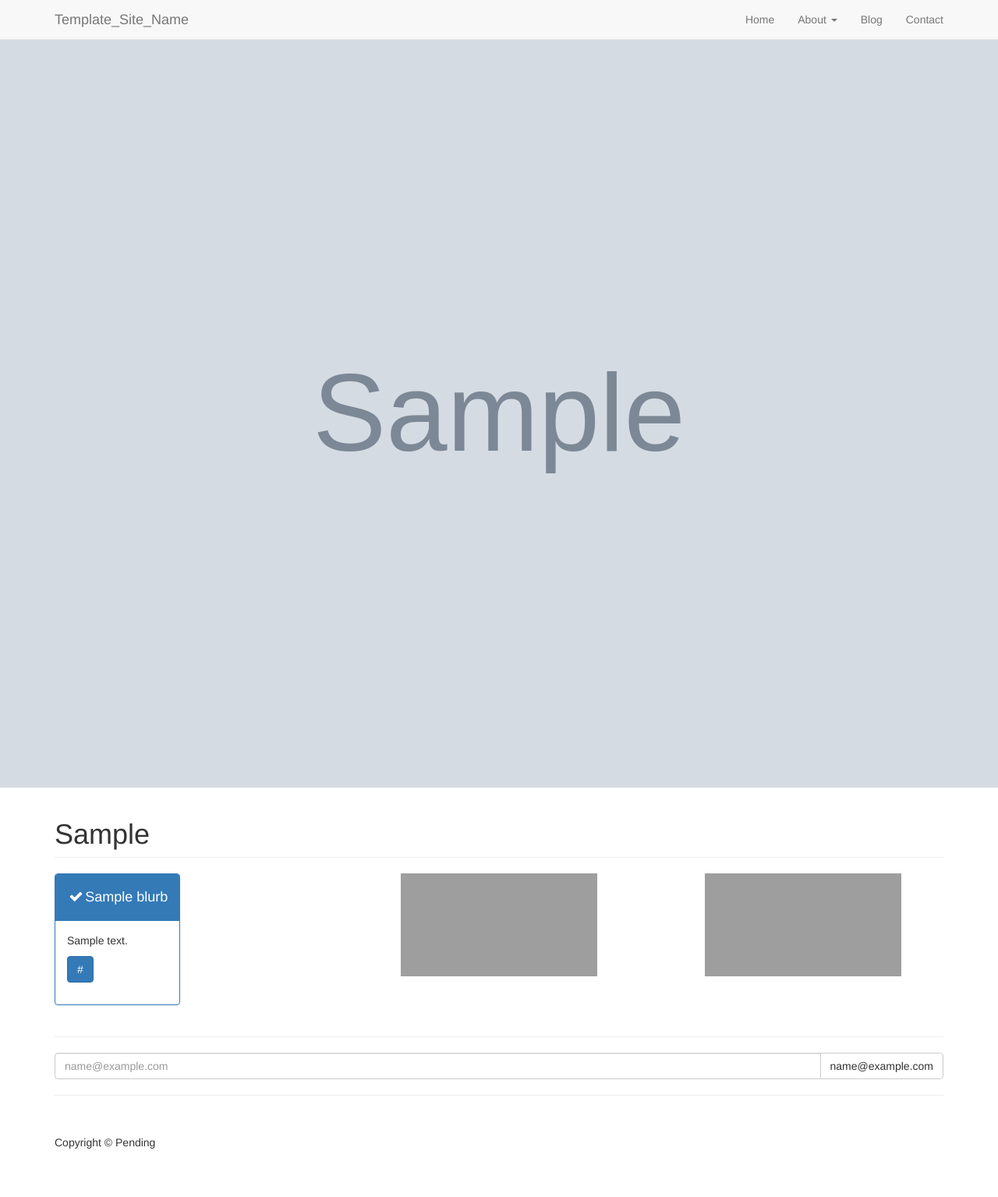
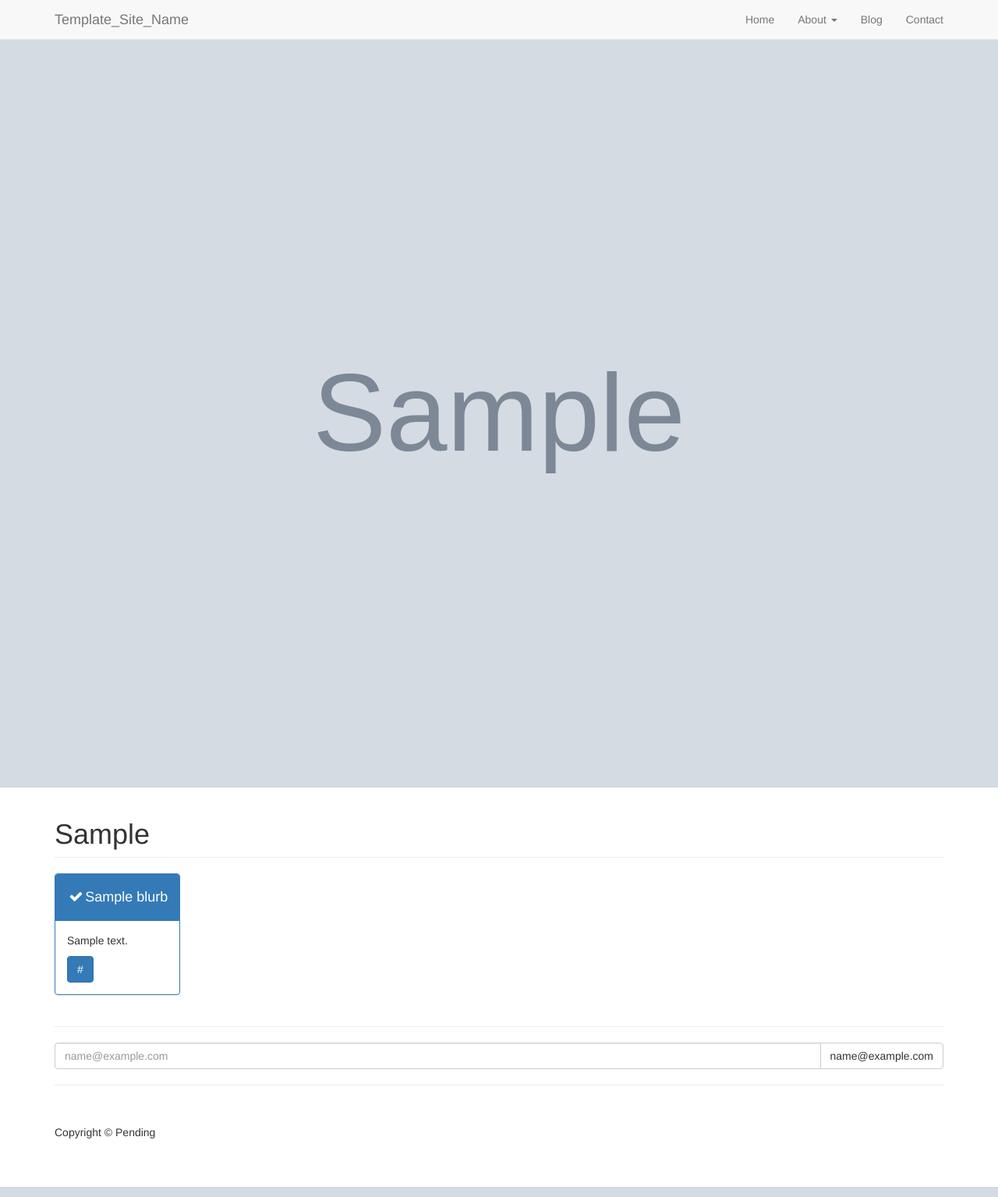
Before and after one commit to dcdanko/django-site-template, a Django app: page / in a window 1280 px wide. Shown: the whole page at 78% size. Run offline with Django 3.2, Linux system fonts and the light colour scheme; tables that the repository leaves empty hold one stand-in row (values such as "Sample post"); grey boxes marked "Sample" are stand-in pictures; some libraries are stand-ins or nearby versions; grey boxes are pictures that could not be loaded.

Commit message:
updated index

```diff
--- a/templates/index.html
+++ b/templates/index.html
@@ -35,16 +35,6 @@
                         </div>
                     </div>
                 {% endfor %}
-                {% if blurbrow|length <= 2 %}
-                    <div class="col-md-4">
-                        <img src="/static/img/germs_round_icons-22.png" class="fit-width-image">
-                    </div>
-                {% endif %}
-                {% if blurbrow|length == 1 %}
-                    <div class="col-md-4">
-                        <img src="/static/img/germs_round_icons-03.png" class="fit-width-image">
-                    </div>
-                {% endif %}
             </div>
         {% endfor %}
 
```
